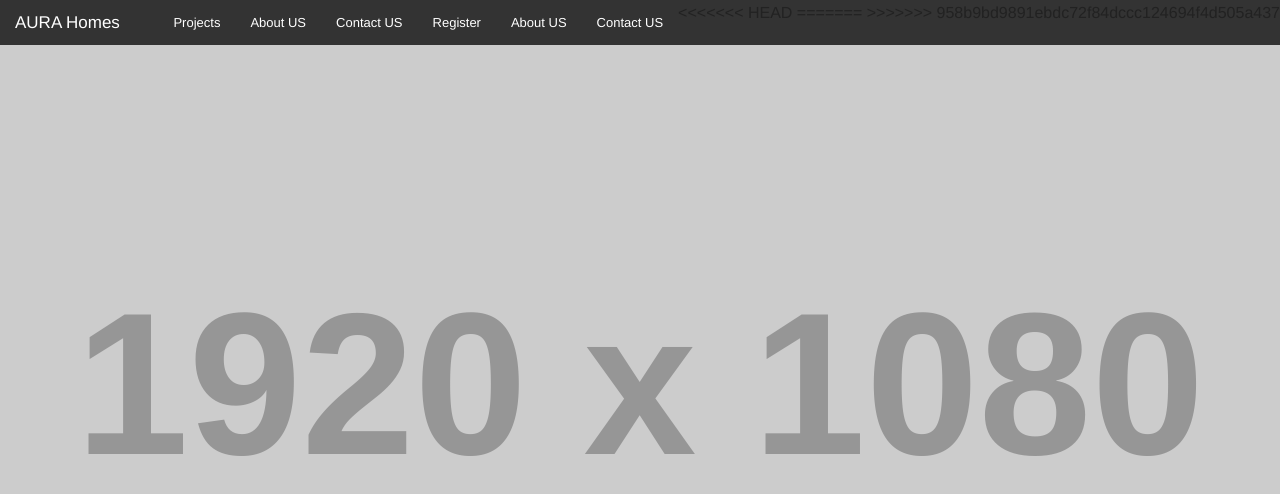
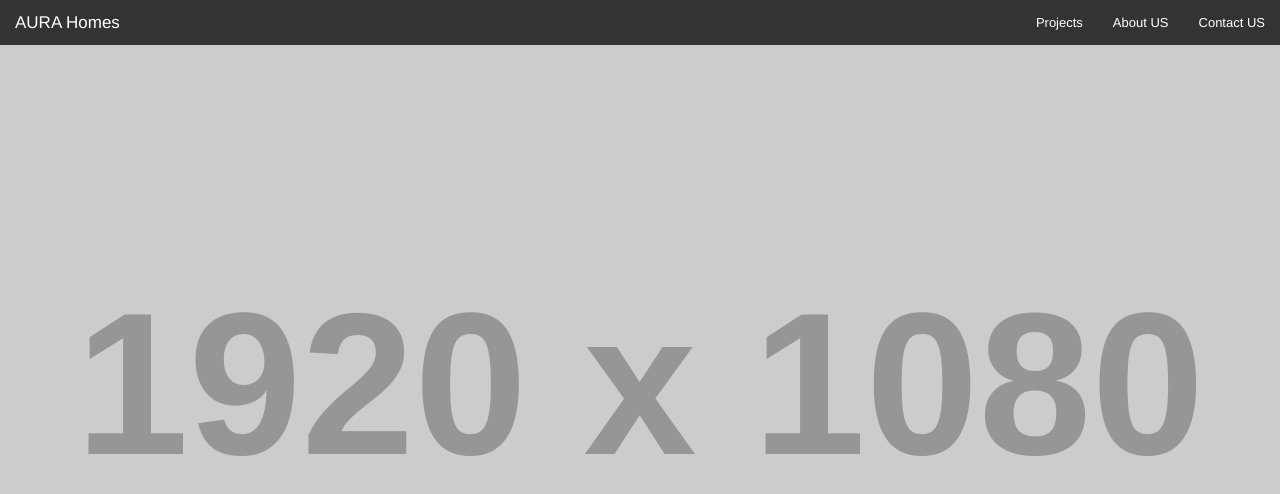
Before and after one commit to SKWebDesign/Aura, a website: page index.html in a window 1280 px wide. Drawn offline with Linux system fonts and the light colour scheme; placeholder pictures from the web are drawn by us.

Commit message:
css change

```diff
--- a/index.html
+++ b/index.html
@@ -21,15 +21,9 @@
       <section class="top-bar-section">
         <ul class="right">
           <li><a href="#" onclick="showProjectDiv()">Projects</a></li>
-<<<<<<< HEAD
           <li><a href="#" data-reveal-id="AboutUsModel">About US</a></li>
           <li><a href="#" data-reveal-id="ContactUsModel">Contact US</a></li>
-          <li><a href="#" onclick="showInfoDiv()">Register</a></li>
-=======
-          <li><a href="#" onclick="showAboutDiv()">About US</a></li>
-          <li><a href="#" onclick="showContactDiv()">Contact US</a></li>
-          <!--<li><a href="#" onclick="showInfoDiv()">Register</a></li>-->
->>>>>>> 958b9bd9891ebdc72f84dccc124694f4d505a437
+
         </ul>
       </section>
     </nav>
```
